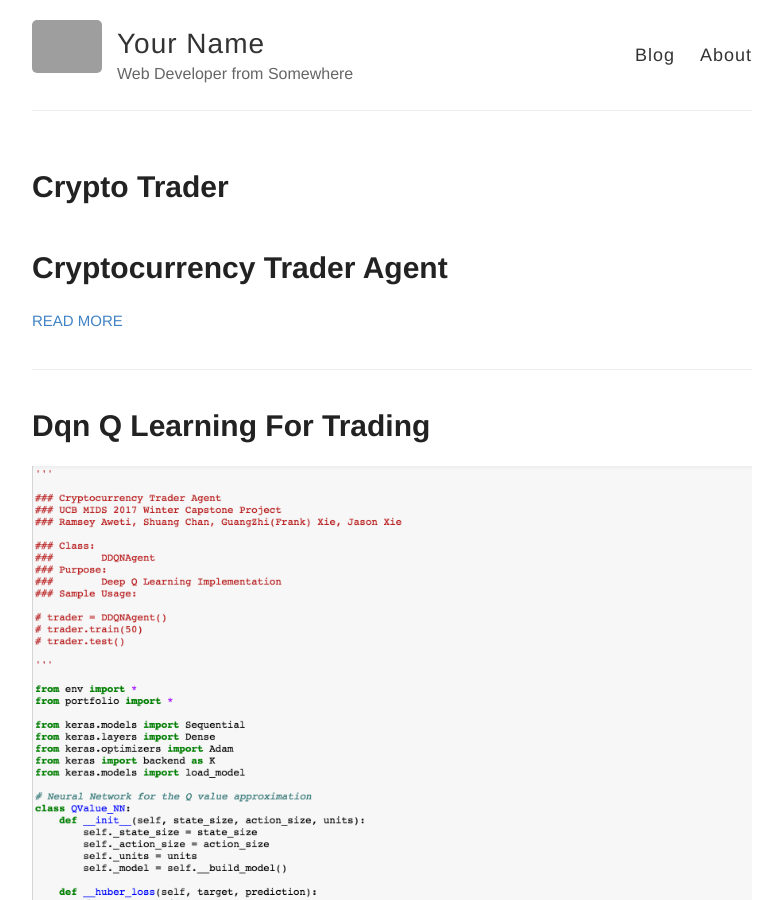
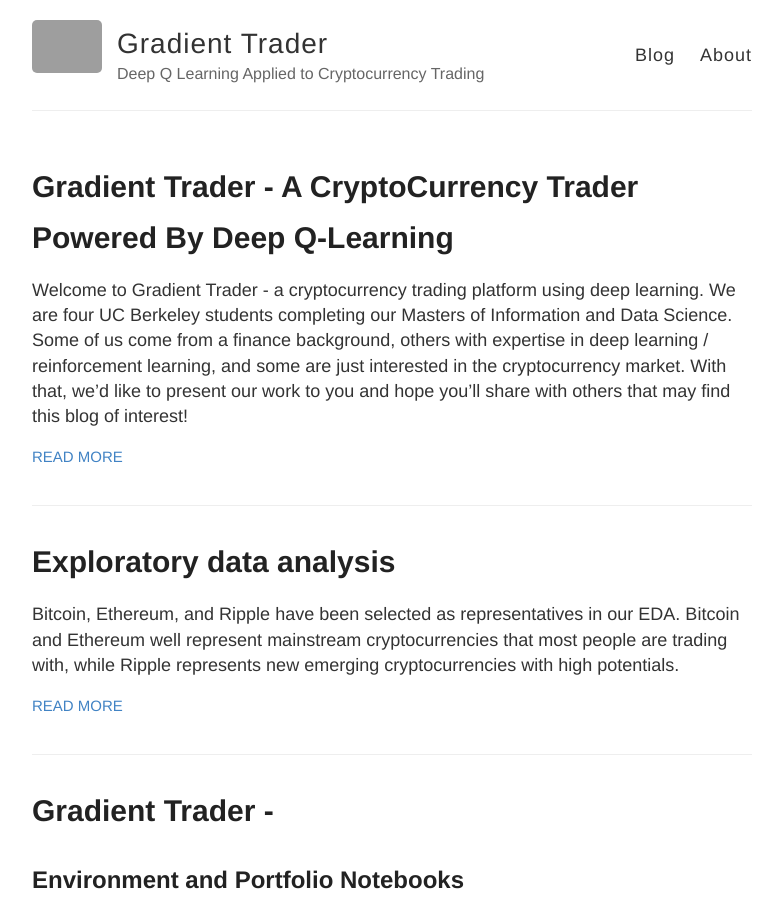
Before and after one commit to GradientTrader/gradienttrader.github.io, a Jekyll site: the page built from index.html, in a window 1280 px wide and 900 px high. Shown: the whole window, without its empty margins (248-1031 px from the left). Built offline with Jekyll 4.4.1, drawn with Linux system fonts in a browser that asks for light colours; some of the changed text lies outside the part shown; grey boxes are pictures that could not be loaded.

Commit message:
added names + reversed order of blog post

```diff
--- a/_config.yml
+++ b/_config.yml
@@ -3,10 +3,10 @@
 #
 
 # Name of your site (displayed in the header)
-name: Your Name
+name: Gradient Trader
 
 # Short bio or description (displayed in the header)
-description: Web Developer from Somewhere
+description: Deep Q Learning Applied to Cryptocurrency Trading
 
 # URL of your avatar or profile pic (you could use your GitHub profile pic)
 avatar: https://raw.githubusercontent.com/barryclark/jekyll-now/master/images/jekyll-logo.png
--- a/index.html
+++ b/index.html
@@ -3,7 +3,7 @@ layout: default
 ---
 
 <div class="posts">
-  {% for post in site.posts %}
+  {% for post in site.posts reversed %}
     <article class="post">
 
       <h1><a href="{{ site.baseurl }}{{ post.url }}">{{ post.title }}</a></h1>
```
